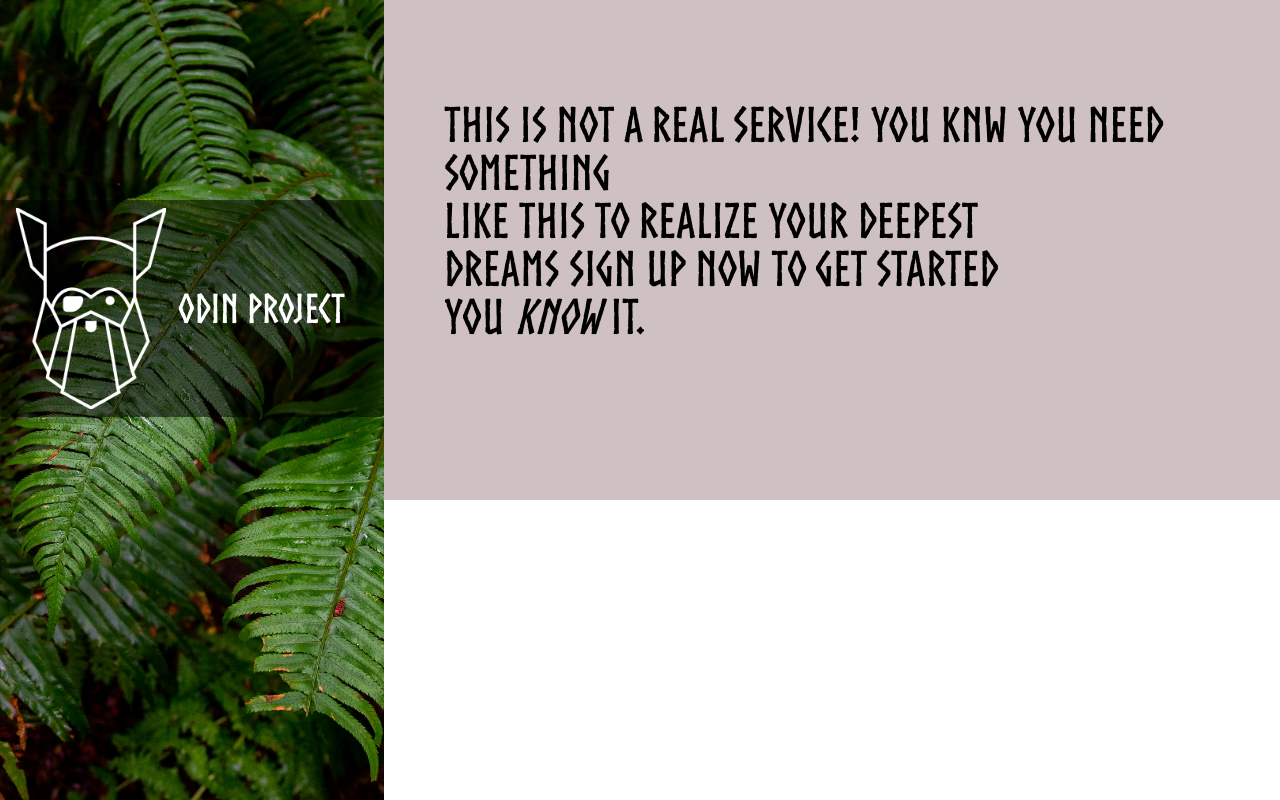
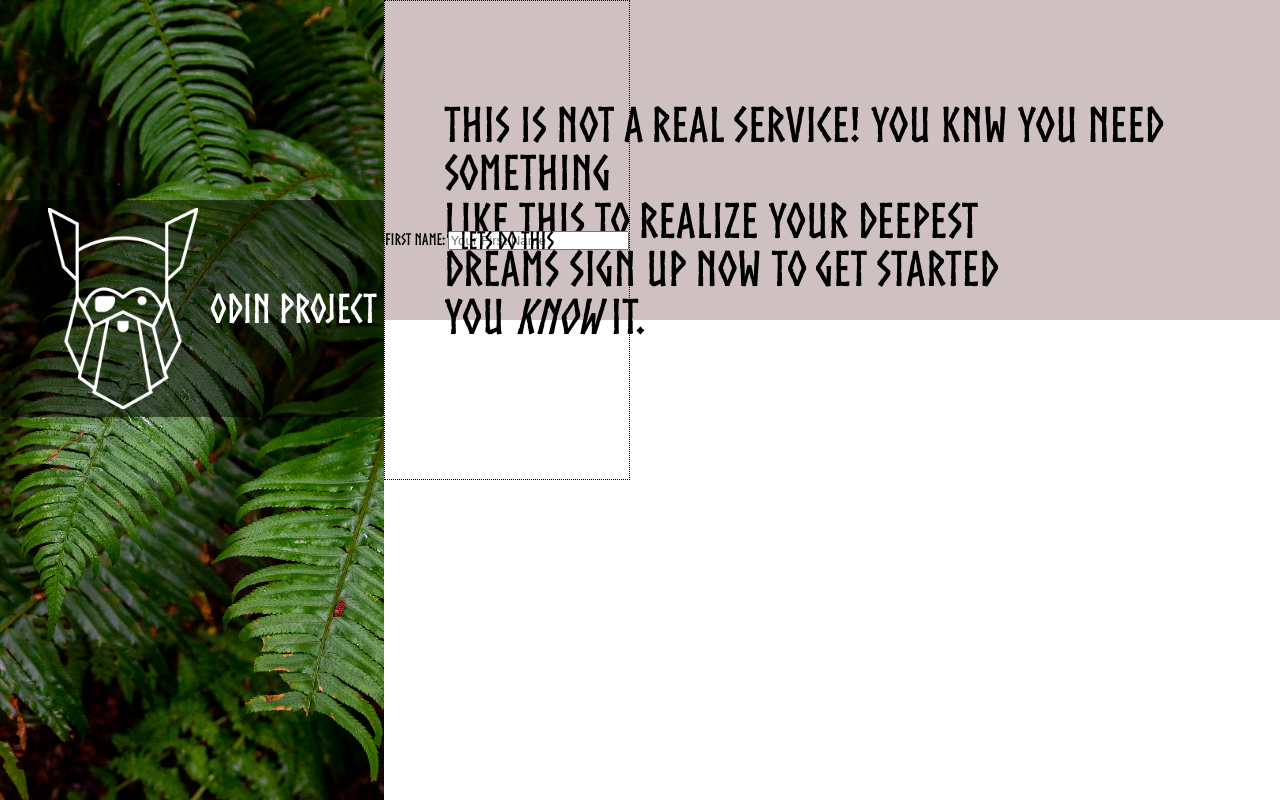
Before and after one commit to ariasharifi80/Odin-Sign-In-Form, a plain HTML site: page index.html in a window 1280 px wide. Drawn offline with Linux system fonts and the light colour scheme.

Commit message:
temp commit

```diff
--- a/index.html
+++ b/index.html
@@ -22,6 +22,16 @@
          <img src="assets/odin-lined.png" alt="The All Father" > <span>Odin Project</span>
        </div>
     </section>
+
+    <section class="form-sect">
+      <h1>Lets Do This</h1>
+      <form action="" method="get">
+        <div class="form-row">
+          <label for="Fname">First Name:</label>
+          <input type="text" name="name" id="Fname"  placeholder="Your First Name">
+        </div>
+      </form>
+    </section>
 </div>
 
 </body>
--- a/style.css
+++ b/style.css
@@ -18,6 +18,7 @@ html, body { height: 100%;
 }
 
 .container{
+  display: flex;
     height: 100vh;
 }
 
@@ -34,7 +35,7 @@ html, body { height: 100%;
     justify-content: flex-start;
     align-items: center;
     width: 70%;
-    height: 500px;
+    height: 40%;
    padding-left: 60px;
     padding-right: 30px;
     padding-top: 100px;
@@ -83,6 +84,7 @@ html, body { height: 100%;
     width: 150px;
     height: auto;
     margin-right: 0.75rem;
+    margin-left: 2rem;
   }
 
   .img-logo .logo-badge span {
@@ -90,3 +92,21 @@ html, body { height: 100%;
     color: #fff;
     white-space: nowrap;  /* prevent the text wrapping onto two lines */
   }
+
+  .form-sect{
+       position: relative;
+       z-index: 3;
+       display: flex;
+       justify-content: center;
+       align-items: center;
+       height: 60%;
+       border: 1px dotted black;
+
+
+
+   }
+
+  .form-sect h1{
+    position: absolute;
+
+  }
```
